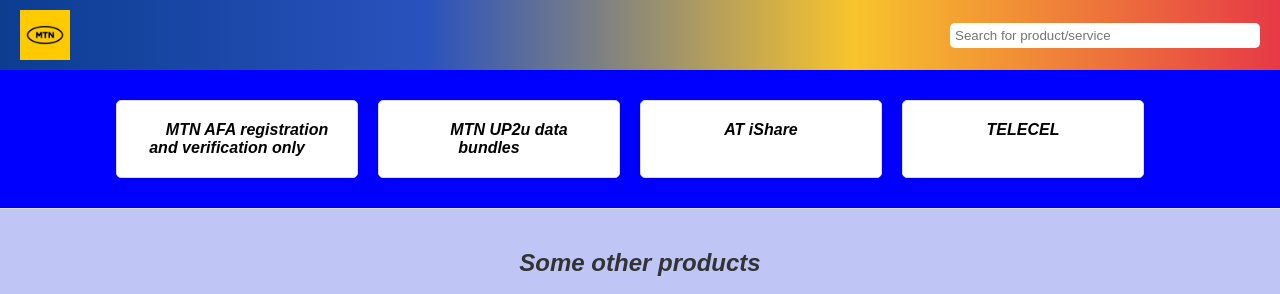
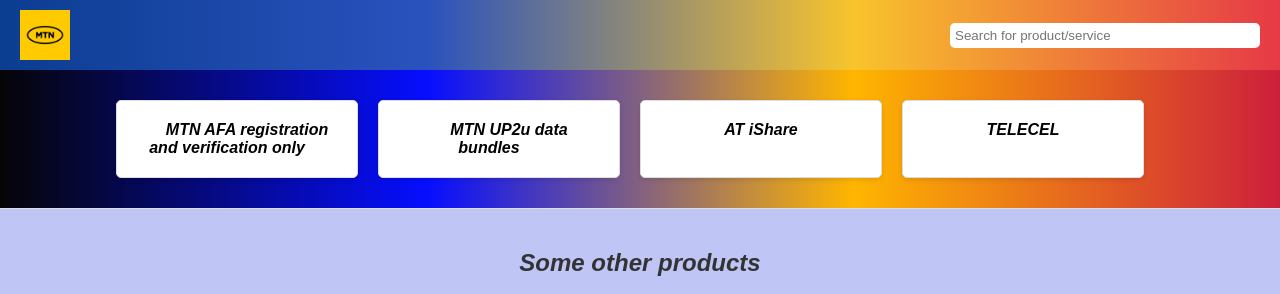
Before and after one commit to abrahamdw882/data1-ab-bundles, a plain HTML site: page index.html in a window 1280 px wide. Shown: the top 294 px of the page. Drawn offline with Linux system fonts and the light colour scheme.

Commit message:
Update styles1.css

```diff
--- a/styles1.css
+++ b/styles1.css
@@ -45,7 +45,7 @@
 }
 
 nav {
-    background-color: blue;
+    background: linear-gradient(90deg, #050506, #060eff, #ffb500, #cd1f3b);
     padding: 10px 0;
     text-align: center;
     border-bottom: 1px solid #ddd;
```
